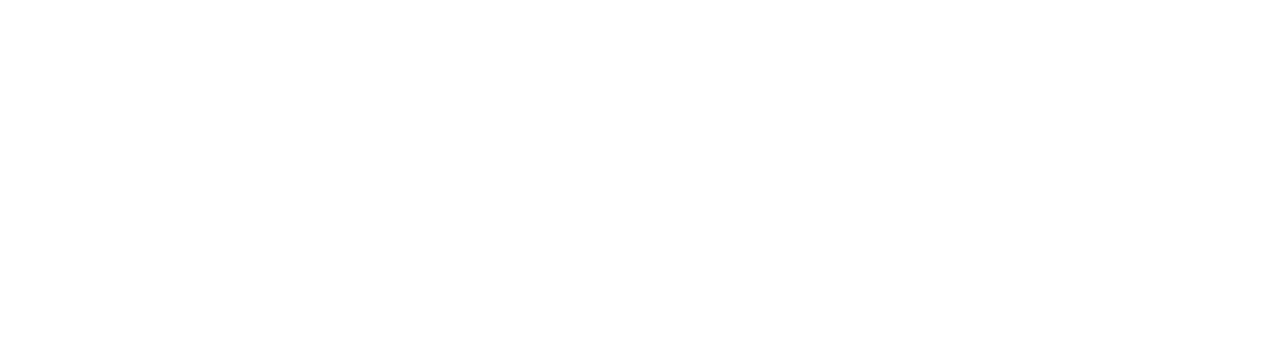
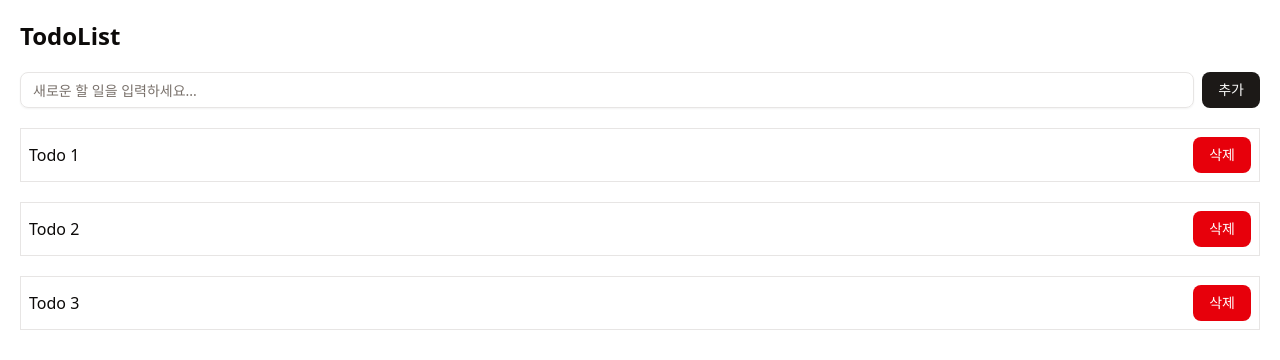
Before and after one commit to Bestplus-Fling/Onebite-React-Project, a React (Vite) app: page /todolist in a window 1280 px wide. Before the commit this address had no page. Shown: the top 360 px of the page. Built offline with nearby package versions, Linux system fonts and the light colour scheme.

Commit message:
feat: Todo 리스트 UI 구현

```diff
--- a/src/App.tsx
+++ b/src/App.tsx
@@ -4,6 +4,7 @@
 import SignInPage from "./pages/sign-in-page";
 import SignUpPage from "./pages/sign-up-page";
 import CounterPage from "./pages/counter-page";
+import TodoListPage from "./pages/todo-list-page";
 
 function AuthLayout() {
   return (
@@ -19,7 +20,8 @@
   return (
     <Routes>
       <Route path="/" element={<IndexPage />} />
-      <Route path="/counter" element={<CounterPage />}></Route>
+      <Route path="/counter" element={<CounterPage />} />
+      <Route path="/todolist" element={<TodoListPage />} />
       <Route element={<AuthLayout />}>
         <Route path="/sign-in" element={<SignInPage />} />
         <Route path="/sign-up" element={<SignUpPage />} />
--- /dev/null
+++ b/src/components/todo-list/todo-editor.tsx
@@ -0,0 +1,11 @@
+import { Button } from "@/components/ui/button";
+import { Input } from "@/components/ui/input";
+
+export default function Todoeditor() {
+  return (
+    <div className="flex gap-2">
+      <Input placeholder="새로운 할 일을 입력하세요..." />
+      <Button>추가</Button>
+    </div>
+  );
+}
--- /dev/null
+++ b/src/components/todo-list/todo-item.tsx
@@ -0,0 +1,16 @@
+import { Button } from "@/components/ui/button";
+
+export default function TodoItem({
+  id,
+  content,
+}: {
+  id: number;
+  content: string;
+}) {
+  return (
+    <div className="flex items-center justify-between border p-2">
+      {content}
+      <Button variant={"destructive"}>삭제</Button>
+    </div>
+  );
+}
--- /dev/null
+++ b/src/pages/todo-list-page.tsx
@@ -0,0 +1,29 @@
+import Todoeditor from "@/components/todo-list/todo-editor";
+import TodoItem from "@/components/todo-list/todo-item";
+
+const dummyTodos = [
+  {
+    id: 1,
+    content: "Todo 1",
+  },
+  {
+    id: 2,
+    content: "Todo 2",
+  },
+  {
+    id: 3,
+    content: "Todo 3",
+  },
+];
+
+export default function TodoListPage() {
+  return (
+    <div className="flex flex-col gap-5 p-5">
+      <h1 className="text-2xl font-bold">TodoList</h1>
+      <Todoeditor />
+      {dummyTodos.map((todo) => (
+        <TodoItem key={todo.id} {...todo} />
+      ))}
+    </div>
+  );
+}
```
